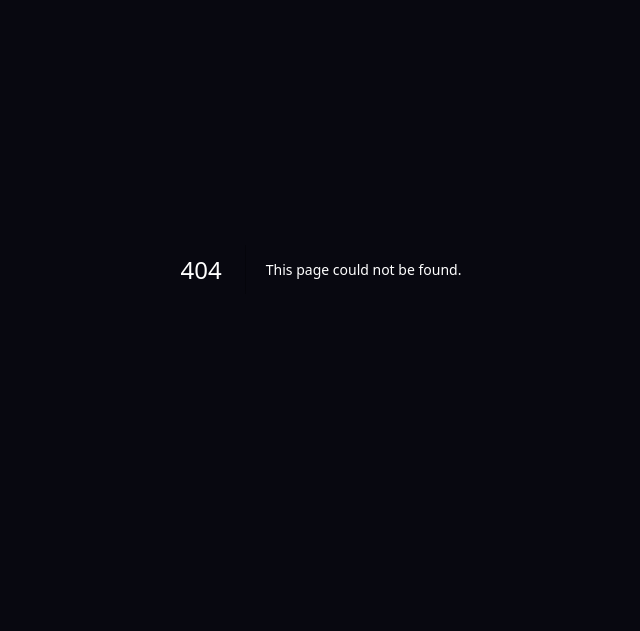
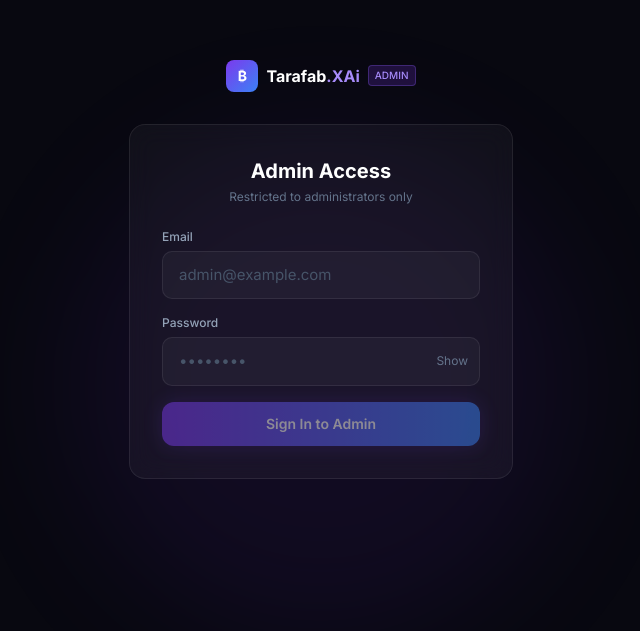
Before and after one commit to n2hg2x96wg-hash/tarafab-xai, a Next.js app: page /admin/login in a window 1280 px wide. Before the commit this address had no page. Shown: the part 131-762 px from the top of the page, without its empty margins (319-959 px from the left). Built offline with nearby package versions, Linux system fonts and the light colour scheme.

Commit message:
Add dedicated admin login page at /admin/login
Co-Authored-By: Claude Sonnet 4.6 <noreply@anthropic.com>
Claude-Session: https://claude.ai/code/session_01BhGyUihsubMA4FSB5RM96c

```diff
--- /dev/null
+++ b/app/admin/login/page.tsx
@@ -0,0 +1,128 @@
+'use client'
+
+import { useState } from 'react'
+import { useRouter } from 'next/navigation'
+
+export default function AdminLoginPage() {
+  const [email, setEmail] = useState('')
+  const [password, setPassword] = useState('')
+  const [showPassword, setShowPassword] = useState(false)
+  const [loading, setLoading] = useState(false)
+  const [error, setError] = useState('')
+  const router = useRouter()
+
+  const handleSubmit = async (e: React.FormEvent) => {
+    e.preventDefault()
+    setError('')
+    setLoading(true)
+    try {
+      const res = await fetch('/api/auth/signin', {
+        method: 'POST',
+        headers: { 'Content-Type': 'application/json' },
+        body: JSON.stringify({ email, password }),
+      })
+      const data = await res.json()
+      if (!res.ok) {
+        const msg: string = data.error || 'Sign in failed'
+        if (msg.toLowerCase().includes('invalid') || msg.toLowerCase().includes('credentials')) {
+          setError('Incorrect email or password.')
+        } else {
+          setError(msg)
+        }
+        return
+      }
+      if (data.role !== 'admin') {
+        setError('Access denied. Admin accounts only.')
+        return
+      }
+      router.push('/admin')
+    } catch {
+      setError('A network error occurred. Please try again.')
+    } finally {
+      setLoading(false)
+    }
+  }
+
+  return (
+    <div className="min-h-screen bg-[#080810] flex items-center justify-center px-4">
+      <div aria-hidden className="fixed inset-0 pointer-events-none">
+        <div className="absolute top-1/3 left-1/2 -translate-x-1/2 w-[500px] h-[500px] bg-violet-600/[0.08] rounded-full blur-3xl" />
+      </div>
+
+      <div className="relative z-10 w-full max-w-sm">
+        <div className="flex items-center justify-center gap-2 mb-8">
+          <div className="w-8 h-8 rounded-lg bg-gradient-to-br from-violet-600 to-blue-500 flex items-center justify-center text-sm font-bold">₿</div>
+          <span className="font-bold text-white">Tarafab<span className="text-violet-400">.XAi</span></span>
+          <span className="text-[10px] bg-violet-600/20 text-violet-400 border border-violet-500/30 px-1.5 py-0.5 rounded font-medium">ADMIN</span>
+        </div>
+
+        <div className="glass rounded-2xl p-8 border border-white/[0.08]">
+          <h1 className="text-xl font-bold text-white mb-1 text-center">Admin Access</h1>
+          <p className="text-slate-500 text-xs text-center mb-6">Restricted to administrators only</p>
+
+          <form onSubmit={handleSubmit} className="space-y-4">
+            {error && (
+              <div className="p-3 rounded-xl bg-red-500/10 border border-red-500/20 text-red-400 text-sm flex items-start gap-2">
+                <span>⚠</span>
+                <span>{error}</span>
+              </div>
+            )}
+
+            <div>
+              <label className="block text-xs font-medium text-slate-400 mb-1.5">Email</label>
+              <input
+                type="email"
+                value={email}
+                onChange={e => setEmail(e.target.value)}
+                required
+                autoComplete="email"
+                placeholder="admin@example.com"
+                className="input-field"
+                disabled={loading}
+              />
+            </div>
+
+            <div>
+              <label className="block text-xs font-medium text-slate-400 mb-1.5">Password</label>
+              <div className="relative">
+                <input
+                  type={showPassword ? 'text' : 'password'}
+                  value={password}
+                  onChange={e => setPassword(e.target.value)}
+                  required
+                  autoComplete="current-password"
+                  placeholder="••••••••"
+                  className="input-field pr-12"
+                  disabled={loading}
+                />
+                <button
+                  type="button"
+                  onClick={() => setShowPassword(!showPassword)}
+                  className="absolute right-3 top-1/2 -translate-y-1/2 text-slate-500 hover:text-slate-300 transition-colors text-xs"
+                  tabIndex={-1}
+                >
+                  {showPassword ? 'Hide' : 'Show'}
+                </button>
+              </div>
+            </div>
+
+            <button
+              type="submit"
+              disabled={loading || !email || !password}
+              className="w-full py-3 text-sm font-semibold text-white bg-gradient-to-r from-violet-600 to-blue-500 rounded-xl hover:opacity-90 disabled:opacity-50 disabled:cursor-not-allowed transition-all shadow-[0_0_20px_rgba(124,58,237,0.3)] flex items-center justify-center gap-2 mt-2"
+            >
+              {loading ? (
+                <>
+                  <div className="w-4 h-4 border-2 border-white/30 border-t-white rounded-full animate-spin" />
+                  Signing in…
+                </>
+              ) : (
+                'Sign In to Admin'
+              )}
+            </button>
+          </form>
+        </div>
+      </div>
+    </div>
+  )
+}
```
